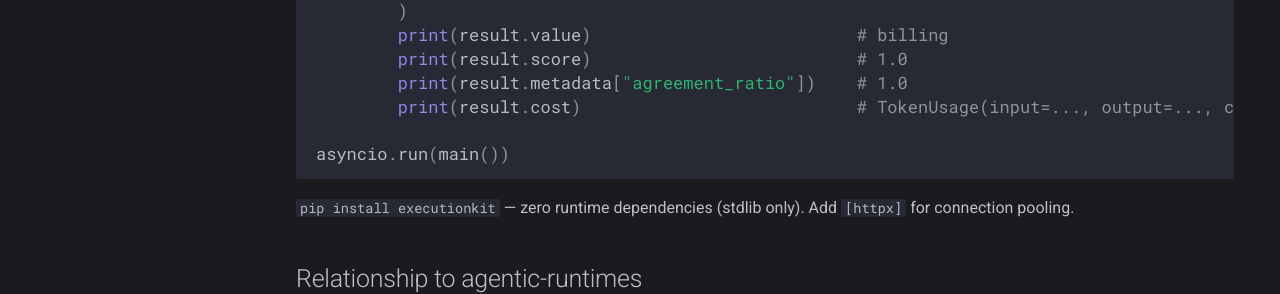
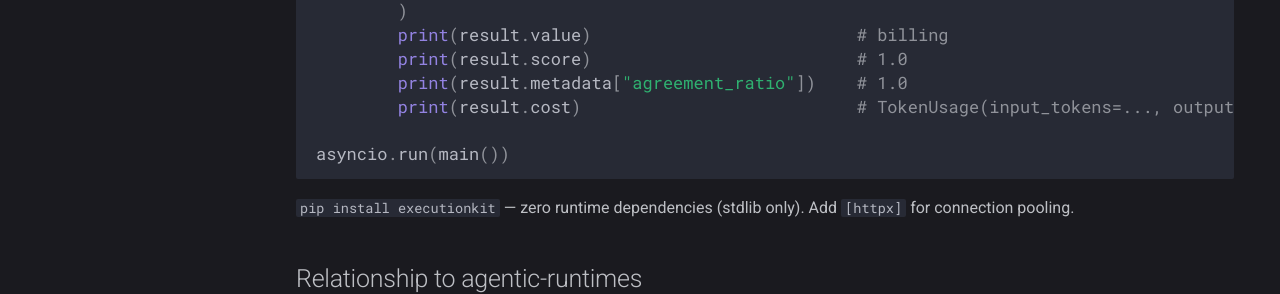
Before and after one commit to tafreeman/executionkit, an MkDocs documentation site: the page built from docs/index.md, in a window 1280 px wide and 900 px high, scrolled down 1663 px. Shown: the part 165-459 px from the top of the window. Built offline with MkDocs 1.6.1 and Material for MkDocs 9.7.7, drawn with Linux system fonts in a browser that asks for light colours; comment, search, counter and statistics services are not loaded.

Commit message:
Apply suggestions from code review
Co-authored-by: gemini-code-assist[bot] <176961590+gemini-code-assist[bot]@users.noreply.github.com>

````diff
--- a/docs/index.md
+++ b/docs/index.md
@@ -85,7 +85,7 @@ async def main() -> None:
         print(result.value)                          # billing
         print(result.score)                          # 1.0
         print(result.metadata["agreement_ratio"])    # 1.0
-        print(result.cost)                           # TokenUsage(input=..., output=..., calls=5)
+        print(result.cost)                           # TokenUsage(input_tokens=..., output_tokens=..., llm_calls=5)
 
 asyncio.run(main())
 ```
````
Also changed, not shown: docs/getting-started/quickstart.md (+1 -1 lines), docs/recipes/cost-routing.md (+1 -1 lines).
